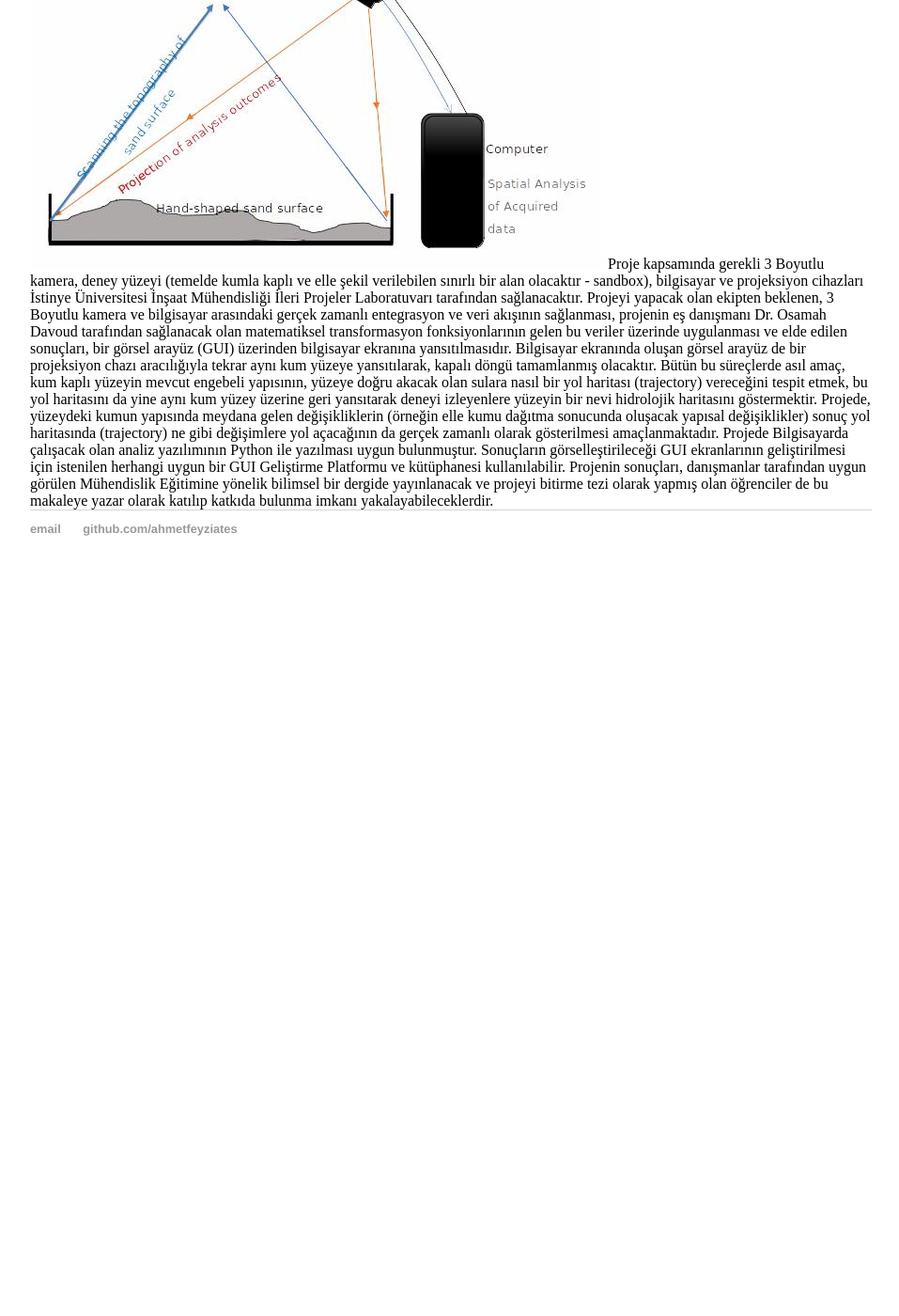
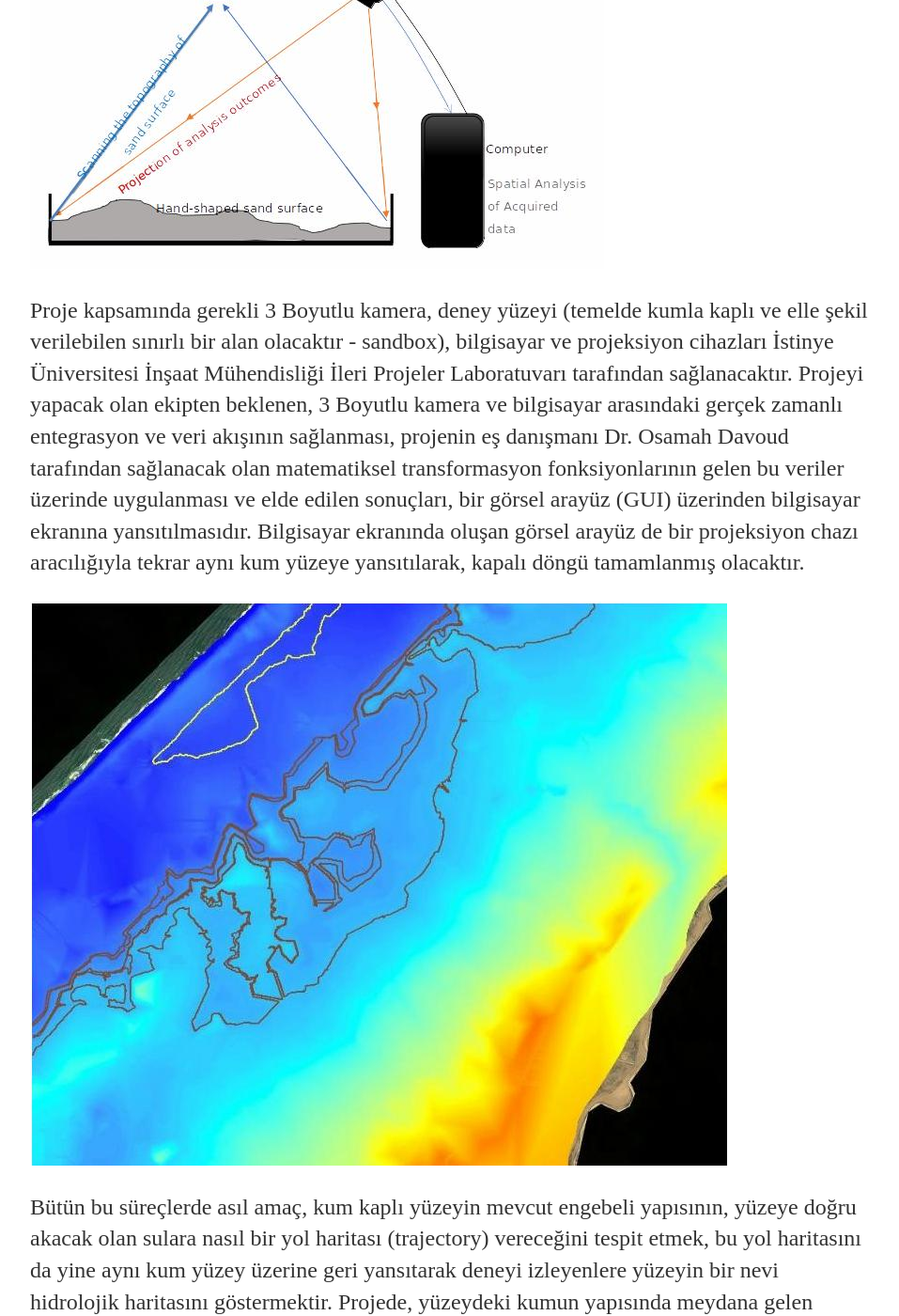
Before and after one commit to ahmetfeyziates/ahmetfeyziates.github.io, a Jekyll site: the page built from project/index.html, in a window 1280 px wide and 1400 px high, scrolled down 959 px. Shown: the whole window at 94% size, without its empty margins (160-1117 px from the left). Built offline with Jekyll 4.4.1, drawn with Linux system fonts in a browser that asks for light colours; before the commit the page ends 1589 px from its top, so only the background shows below that; some of the changed text lies outside the part shown.

Commit message:
Update index.html

```diff
--- a/project/index.html
+++ b/project/index.html
@@ -16,16 +16,24 @@
 
 <img src="overall.jpg" alt="Proje Şematiği">
 
-Proje kapsamında gerekli 3 Boyutlu kamera, deney yüzeyi (temelde kumla kaplı ve elle şekil verilebilen sınırlı bir alan olacaktır - sandbox),
+<p> Proje kapsamında gerekli 3 Boyutlu kamera, deney yüzeyi (temelde kumla kaplı ve elle şekil verilebilen sınırlı bir alan olacaktır - sandbox),
 bilgisayar ve projeksiyon cihazları İstinye Üniversitesi İnşaat Mühendisliği İleri Projeler Laboratuvarı tarafından sağlanacaktır. Projeyi yapacak olan
 ekipten beklenen, 3 Boyutlu kamera ve bilgisayar arasındaki gerçek zamanlı entegrasyon ve veri akışının sağlanması, projenin eş danışmanı Dr. Osamah Davoud
 tarafından sağlanacak olan matematiksel transformasyon fonksiyonlarının gelen bu veriler üzerinde uygulanması ve elde edilen sonuçları, bir görsel arayüz
 (GUI) üzerinden bilgisayar ekranına yansıtılmasıdır. Bilgisayar ekranında oluşan görsel arayüz de bir projeksiyon chazı aracılığıyla tekrar aynı kum yüzeye
-yansıtılarak, kapalı döngü tamamlanmış olacaktır. Bütün bu süreçlerde asıl amaç, kum kaplı yüzeyin mevcut engebeli yapısının, yüzeye doğru akacak olan sulara
+yansıtılarak, kapalı döngü tamamlanmış olacaktır. </p>
+
+<img src="sample1.jpg" alt="Sample 1">
+
+<p> Bütün bu süreçlerde asıl amaç, kum kaplı yüzeyin mevcut engebeli yapısının, yüzeye doğru akacak olan sulara
 nasıl bir yol haritası (trajectory) vereceğini tespit etmek, bu yol haritasını da yine aynı kum yüzey üzerine geri yansıtarak deneyi izleyenlere yüzeyin bir
 nevi hidrolojik haritasını göstermektir. Projede, yüzeydeki kumun yapısında meydana gelen değişikliklerin (örneğin elle kumu dağıtma sonucunda oluşacak yapısal
-değişiklikler) sonuç yol haritasında (trajectory) ne gibi değişimlere yol açacağının da gerçek zamanlı olarak gösterilmesi amaçlanmaktadır.
+değişiklikler) sonuç yol haritasında (trajectory) ne gibi değişimlere yol açacağının da gerçek zamanlı olarak gösterilmesi amaçlanmaktadır.</p>
 
-Projede Bilgisayarda çalışacak olan analiz yazılımının Python ile yazılması uygun bulunmuştur. Sonuçların görselleştirileceği GUI ekranlarının geliştirilmesi için istenilen herhangi uygun bir GUI Geliştirme Platformu ve kütüphanesi kullanılabilir.
+<img src="sample2.jpg" alt="Sample 2">
 
-Projenin sonuçları, danışmanlar tarafından uygun görülen  Mühendislik Eğitimine yönelik bilimsel bir dergide yayınlanacak ve projeyi bitirme tezi olarak yapmış olan öğrenciler de bu makaleye yazar olarak katılıp katkıda bulunma imkanı yakalayabileceklerdir.
+Projede Bilgisayarda çalışacak olan analiz yazılımının Python ile yazılması uygun bulunmuştur. Sonuçların görselleştirileceği GUI ekranlarının
+geliştirilmesi için istenilen herhangi uygun bir GUI Geliştirme Platformu ve kütüphanesi kullanılabilir.
+
+Projenin sonuçları, danışmanlar tarafından uygun görülen  Mühendislik Eğitimine yönelik bilimsel bir dergide yayınlanacak ve projeyi bitirme tezi
+olarak yapmış olan öğrenciler de bu makaleye yazar olarak katılıp katkıda bulunma imkanı yakalayabileceklerdir.
```
